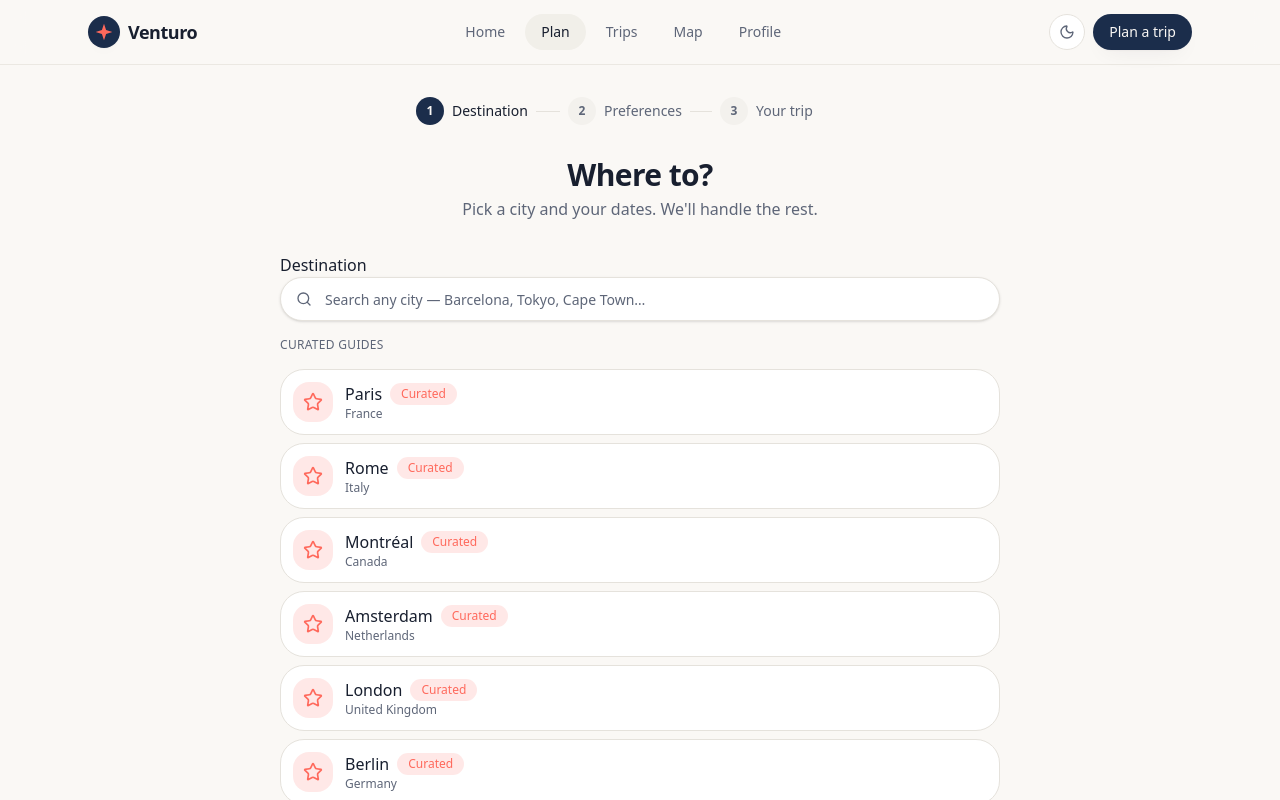
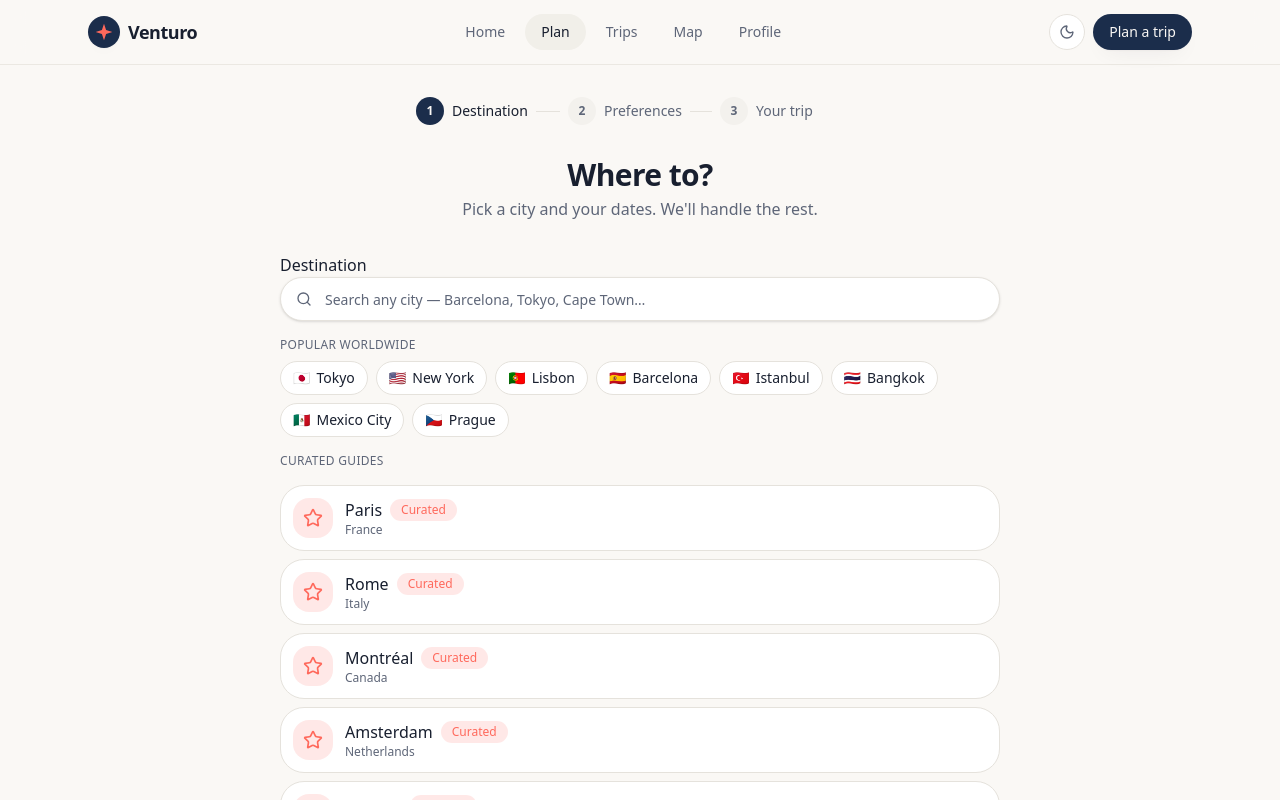
Before and after one commit to rakib-akter/Venturo, a Next.js app: page /plan in a window 1280 px wide. Shown: the top 800 px of the page. Built offline with nearby package versions, Linux system fonts and the light colour scheme.

Commit message:
feat(plan): add popular worldwide quick-picks to search

```diff
--- a/components/trip/DestinationSearch.tsx
+++ b/components/trip/DestinationSearch.tsx
@@ -4,6 +4,7 @@ import * as React from "react";
 import { Check, Globe, Loader2, Search, Star } from "lucide-react";
 import type { GeocodeResult } from "@/lib/providers/types";
 import { DESTINATIONS } from "@/lib/mock-data";
+import { POPULAR_WORLDWIDE } from "@/lib/data/popular";
 import { cn, flagEmoji } from "@/lib/utils";
 import { useDebounced } from "@/lib/use-debounce";
 import { Input } from "@/components/ui/input";
@@ -93,6 +94,32 @@ export function DestinationSearch({
       ) : null}
 
       {showCurated ? (
+        <div className="space-y-2">
+          <p className="text-xs font-medium uppercase tracking-wide text-muted-foreground">
+            Popular worldwide
+          </p>
+          <div className="flex flex-wrap gap-2">
+            {POPULAR_WORLDWIDE.map((r) => (
+              <button
+                key={r.slug}
+                type="button"
+                onClick={() => onSelect(r)}
+                className={cn(
+                  "inline-flex items-center gap-1.5 rounded-full border px-3 py-1.5 text-sm font-medium transition-colors",
+                  value === r.slug
+                    ? "border-primary bg-primary text-primary-foreground"
+                    : "border-border bg-card text-foreground hover:border-primary/40 hover:bg-muted",
+                )}
+              >
+                <span aria-hidden>{flagEmoji(r.countryCode)}</span>
+                {r.city}
+              </button>
+            ))}
+          </div>
+        </div>
+      ) : null}
+
+      {showCurated ? (
         <p className="text-xs font-medium uppercase tracking-wide text-muted-foreground">
           Curated guides
         </p>
```
